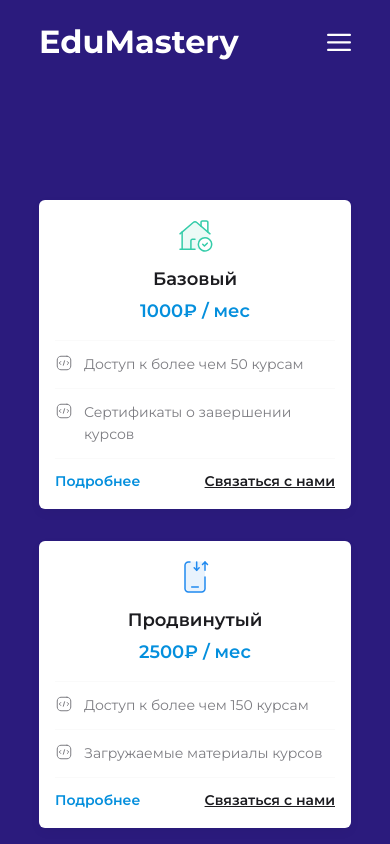
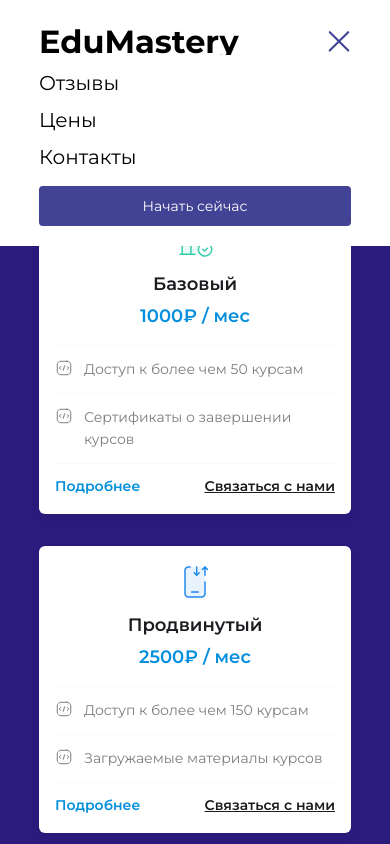
Before and after one commit to 0n1XiD/SellingPlatform, a Nuxt app: page / in a window 390 px wide. Both pictures are taken after a click on the icon 339 px from the left and 42 px from the top of the page. Shown: the top 844 px of the page. Built offline with nearby package versions, Linux system fonts and the light colour scheme.

Commit message:
Mobile-menu Added. Refactoring

```diff
--- a/assets/css/style.scss
+++ b/assets/css/style.scss
@@ -58,6 +58,6 @@ a {
 
 @media (max-width: 576px) {
     section {
-        padding: 80px 5px 80px 5px;
+        padding: 80px 15px 80px 15px;
     }
 }
--- a/components/ObserveCard.vue
+++ b/components/ObserveCard.vue
@@ -96,7 +96,7 @@ defineProps({
                 display: flex;
                 flex-wrap: nowrap;
                 gap: 11px;
-                color: var(----text-color-alternative);
+                color: var(--text-color-alternative);
                 &:last-child {
                     border-bottom: 1px solid rgba(245, 245, 245, 0.5);
                 }
@@ -113,7 +113,7 @@ defineProps({
             flex: 1;
             padding-top: 12px;
             display: flex;
-            align-items: center;
+            align-items: flex-end;
             justify-content: space-between;
             .more {
                 cursor: pointer;
--- a/components/layout/FooterLayout.vue
+++ b/components/layout/FooterLayout.vue
@@ -27,7 +27,7 @@
 
 @media (max-width: 768px){
     .footer-layout {
-        padding: 80px 39px 80px 39px;
+        padding: 80px 39px;
     }
 }
 
--- a/components/layout/HeaderLayout.vue
+++ b/components/layout/HeaderLayout.vue
@@ -1,5 +1,5 @@
 <template>
-    <div class="header-layout">
+    <div :class="['header-layout', { 'header-layout_open': isMenuOpen }]">
         <div class="header-layout__content">
             <nuxt-link
                 class="home"
@@ -42,85 +42,215 @@
                     Начните сейчас
                 </button-custom>
             </div>
-            <div class="menu">
+            <div
+                class="menu"
+                @click="toggleMenu()"
+            >
                 <svg-icon
+                    v-if="!isMenuOpen"
                     icon="Kebab"
+                    width="24"
+                    height="24"
+                />
+                <svg-icon
+                    v-else
+                    icon="Close"
                     width="24"
                     height="24"
                 />
             </div>
         </div>
+        <transition name="slide">
+            <div
+                v-if="isMenuOpen"
+                class="mobile-menu"
+            >
+                <div class="mobile-menu__content">
+                    <nuxt-link
+                        to="#reviews"
+                        @click="toggleMenu()"
+                    >
+                        Отзывы
+                    </nuxt-link>
+                    <nuxt-link
+                        to="#pricing"
+                        @click="toggleMenu()"
+                    >
+                        Цены
+                    </nuxt-link>
+                    <nuxt-link
+                        to="#contacts"
+                        @click="toggleMenu()"
+                    >
+                        Контакты
+                    </nuxt-link>
+                    <button-custom
+                        width="147"
+                        height="40"
+                        purple
+                        @click="toggleMenu()"
+                    >
+                        Начать сейчас
+                    </button-custom>
+                </div>
+            </div>
+        </transition>
     </div>
 </template>
 
 <script setup lang="ts">
 
+const isMenuOpen = ref(false)
+
+const toggleMenu = () => {
+  isMenuOpen.value = !isMenuOpen.value
+}
 </script>
 
 <style lang="scss">
   .header-layout {
-    padding-top: 30px;
-    padding-left: 134px;
-    padding-right: 119px;
+    padding: 30px 134px 15px 119px;
+    transition: background-color 0.3s, color 0.3s;
+
     &__content {
       display: flex;
       align-items: center;
       justify-content: space-between;
+
       .home {
         font-weight: 700;
         font-size: 32px;
         line-height: 75%;
+        color: var(--text-color-link);
+        transition: color 0.3s;
       }
+
       .right-content {
         display: flex;
         align-items: flex-end;
+
         &__navigation {
           display: flex;
           gap: 35px;
           margin-right: 15px;
+
           .item {
             font-weight: 400;
             font-size: var(--font-size-xl);
             line-height: 171%;
-                    transition: 0.3s;
+            color: var(--text-color-link);
+            transition: color 0.3s;
+
             &:hover {
               opacity: 0.8;
             }
           }
         }
+
         &__line {
           margin-right: 15px;
           width: 1px;
           height: 36px;
           background: #f5f5f5;
         }
+
         &__lang {
           padding-bottom: 3px;
           margin-right: 17px;
         }
       }
+
       .menu {
         display: none;
+        cursor: pointer;
+      }
+    }
+
+    &_open {
+      background-color: #fff;
+      .home,
+      .right-content .item {
+        color: #000;
       }
     }
   }
 
- @media (max-width: 1040px){
+@media (max-width: 1040px) {
     .header-layout {
         &__content {
         .right-content {
             display: none;
         }
+
         .menu {
             display: block;
         }
         }
     }
+
+    .mobile-menu {
+        position: absolute;
+        top: 68px;
+        left: 0;
+        width: 100%;
+        height: fit-content;
+        background-color: #fff;
+        z-index: 1000;
+        box-shadow: -2px 0 0 rgba(0, 0, 0, 0.1);
+
+        &__content {
+            display: flex;
+            flex-direction: column;
+            align-items: flex-start;
+            padding: 20px;
+            padding-left: 119px;
+            padding-right: 134px;
+
+            a {
+                font-size: var(--font-size-xl);
+                text-decoration: none;
+                color: #000;
+                margin-bottom: 20px;
+                transition: 0.3s;
+
+                &:hover {
+                opacity: 0.8;
+                }
             }
 
-@media (max-width: 768px){
-    .header-layout {
-        padding: 30px 39px 0 39px;
+            .mobile-menu__close {
+                align-self: flex-end;
+                cursor: pointer;
             }
         }
+        .slide-enter-active, .slide-leave-active {
+            transition: transform 0.3s ease;
+        }
+        .slide-enter {
+            transform: translateY(100%);
+            opacity: 1;
+            transition: opacity 0.3s;
+        }
+
+        .slide-leave-to {
+            height: 0;
+            opacity: 0;
+        }
+    }
+}
+
+@media (max-width: 768px) {
+  .header-layout {
+    padding: 30px 39px 5px 39px;
+
+    .mobile-menu {
+        top: 55px;
+        &__content {
+          padding-left: 39px;
+          padding-right: 39px;
+      }
+    }
+  }
+}
+
 </style>
--- a/package.json
+++ b/package.json
@@ -11,6 +11,7 @@
   },
   "dependencies": {
     "@nuxt/devtools": "latest",
+    "@nuxt/types": "^2.17.4",
     "@nuxtjs/eslint-config-typescript": "^12.1.0",
     "@nuxtjs/eslint-module": "^4.1.0",
     "@types/node": "^20.14.8",
```
Also changed, not shown: pages/index.vue (+40 -17 lines), assets/svg/Close.svg (added), 1 other file (tests, documents, lock files or other folders). Lines whose indentation alone changed are shown as unchanged.
